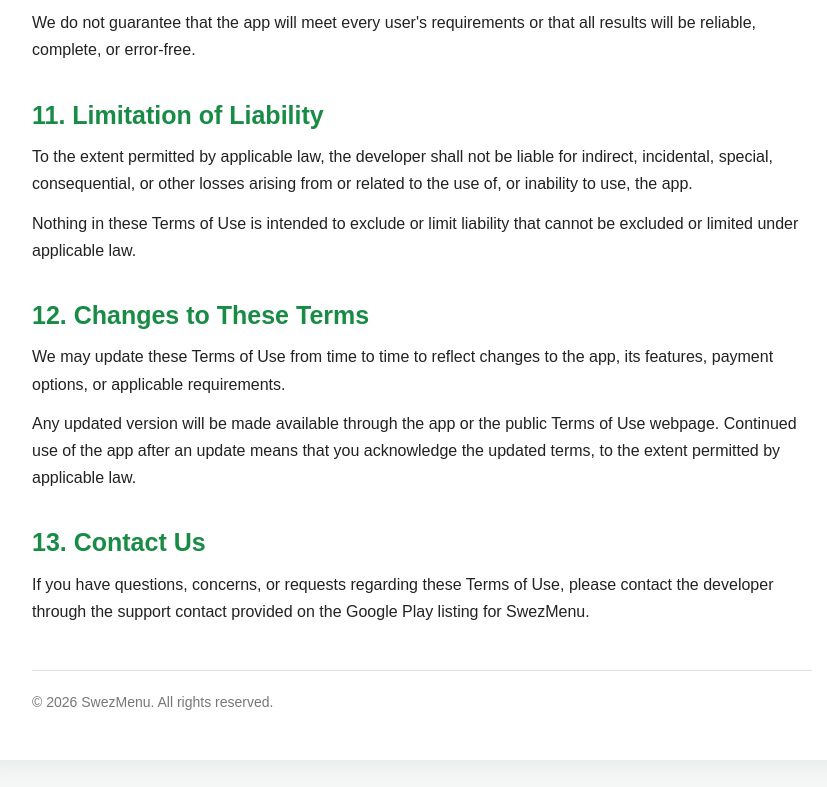
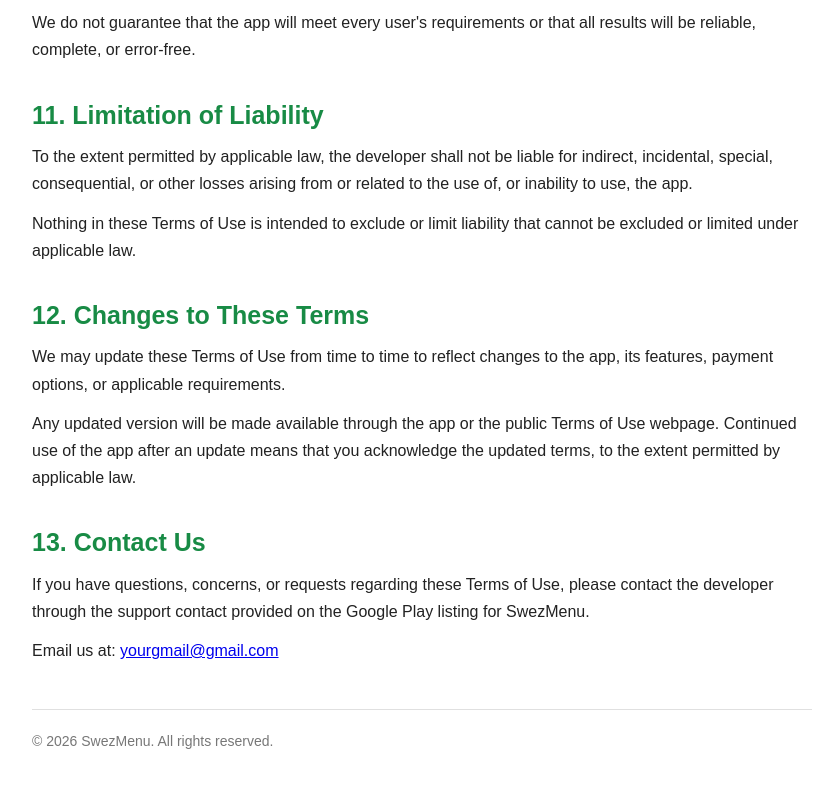
Before and after one commit to SwezoraHub/swezmenu-privacy-policy, a plain HTML site: page terms.html in a window 1280 px wide. Shown: the part 2507-3294 px from the top of the page, without its empty margins (218-1045 px from the left). Drawn offline with Linux system fonts and the light colour scheme.

Commit message:
Add email contact information to terms.html

```diff
--- a/terms.html
+++ b/terms.html
@@ -307,7 +307,12 @@
       Terms of Use, please contact the developer through the support
       contact provided on the Google Play listing for SwezMenu.
     </p>
-
+<p>
+    Email us at:
+    <a href="mailto:yourgmail@gmail.com">
+        yourgmail@gmail.com
+    </a>
+</p>
     <div class="footer">
       © 2026 SwezMenu. All rights reserved.
     </div>
```
